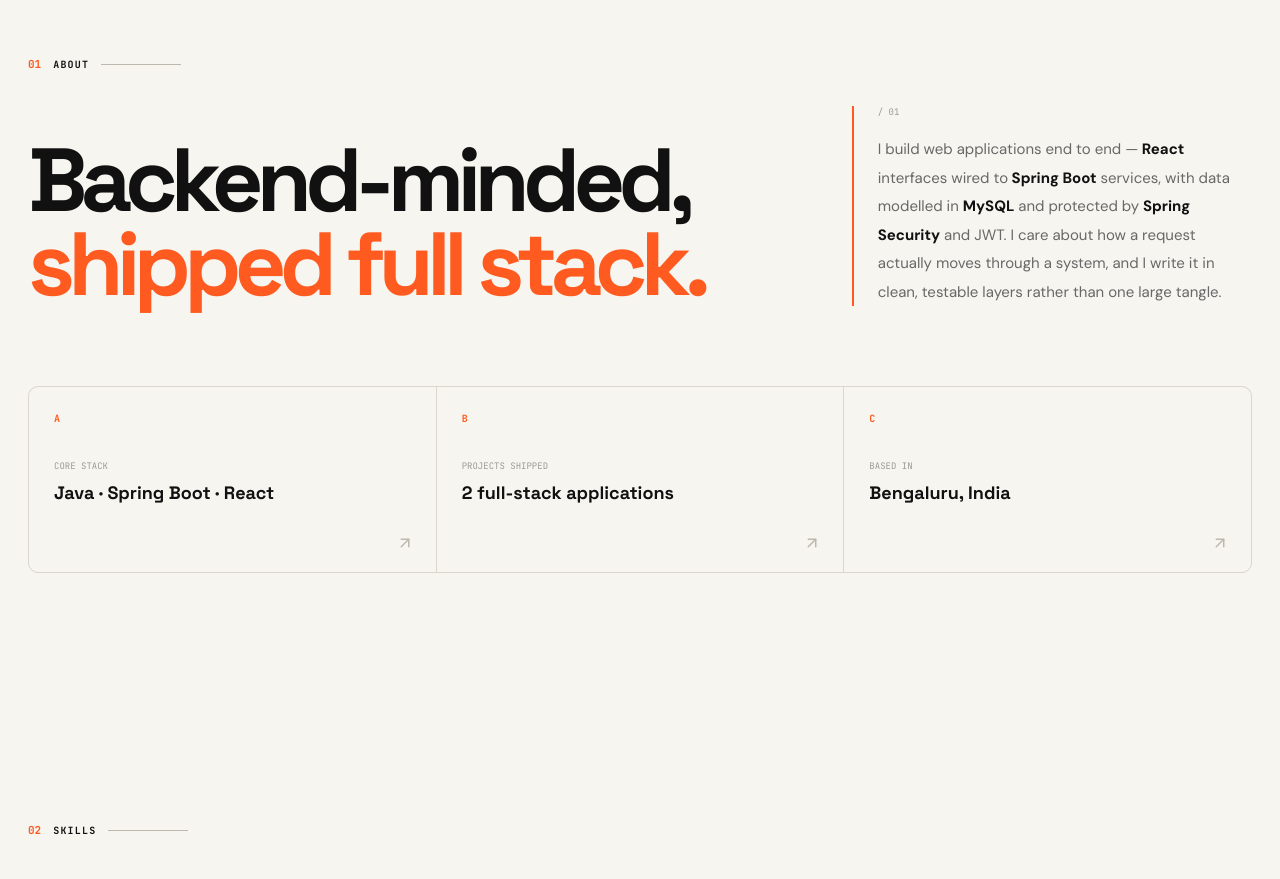
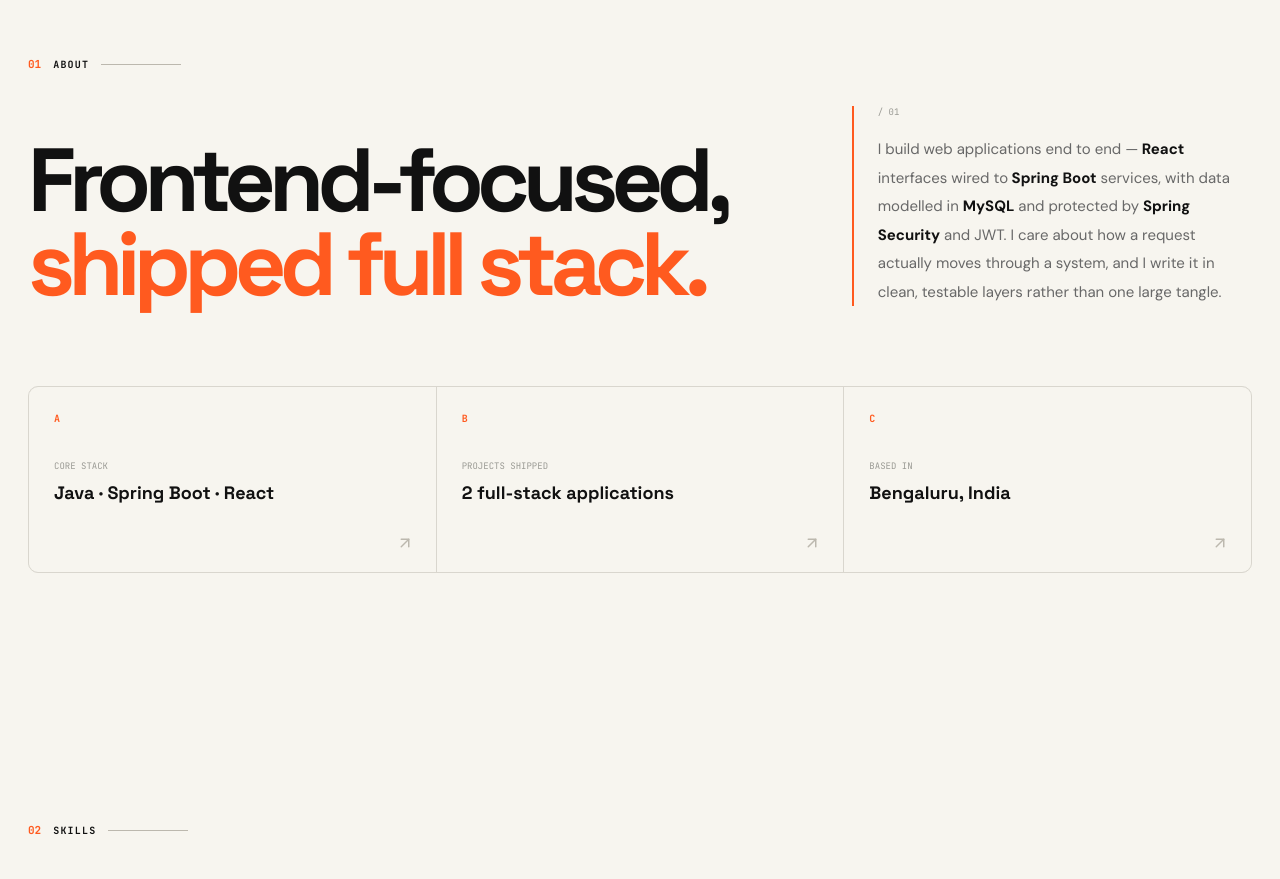
Before and after one commit to RAHUL2525252525/PORTFOLIO, a React (Vite) app: page / in a window 1280 px wide. Shown: the part 960-1839 px from the top of the page. Built offline with nearby package versions, Linux system fonts and the light colour scheme.

Commit message:
Update App.jsx

```diff
--- a/src/App.jsx
+++ b/src/App.jsx
@@ -751,7 +751,7 @@ function App() {
             <div className="about-layout">
               <Reveal delay={80}>
                 <h2 className="massive-title">
-                  Backend-minded,
+                  Frontend-focused,
                   <br />
                   <span>shipped full stack.</span>
                 </h2>
```
